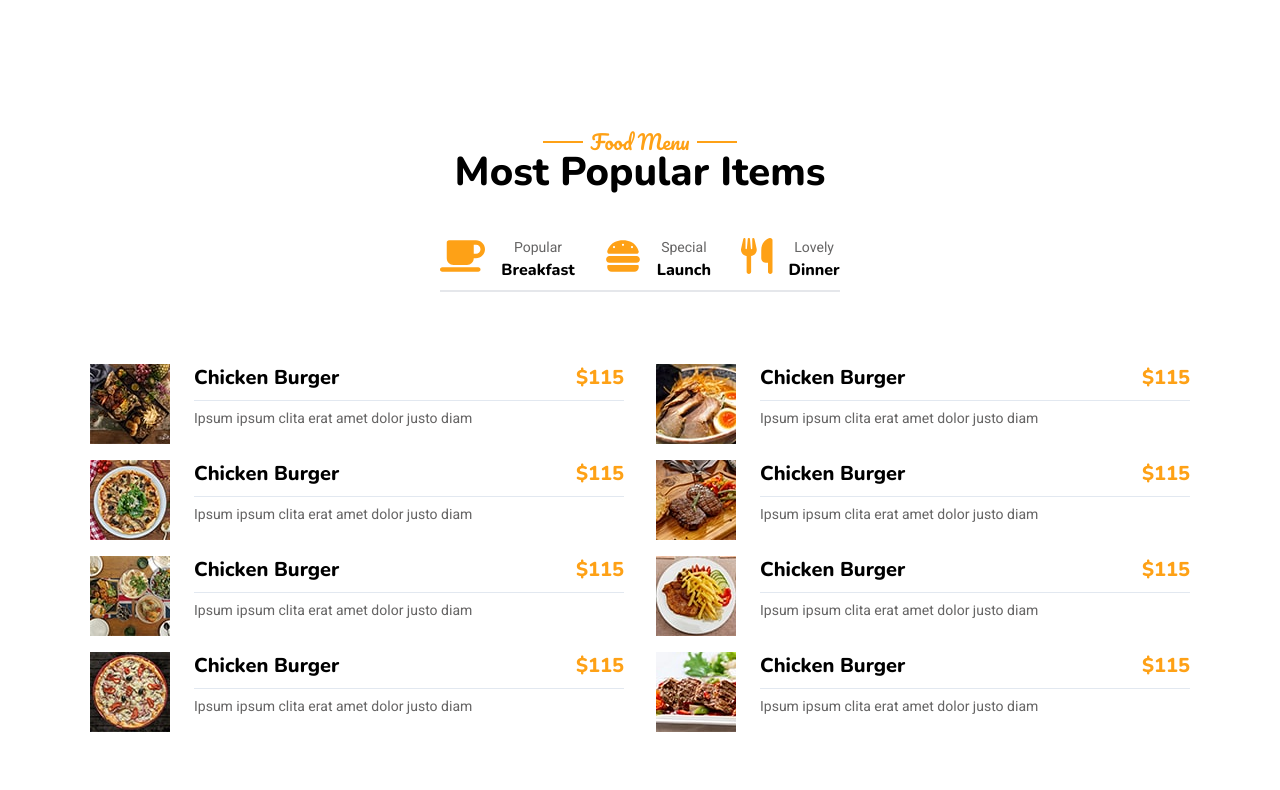
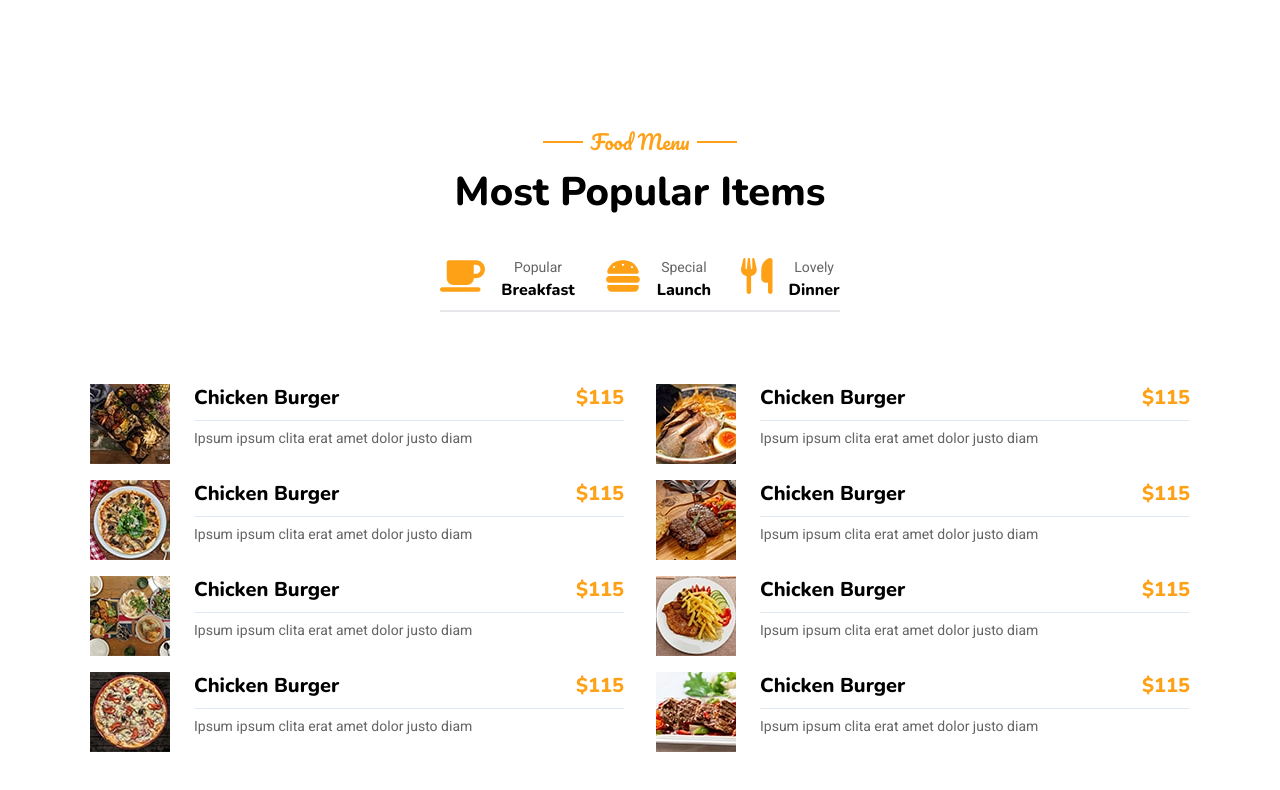
Before and after one commit to ms-moradi/Restuarant, a Next.js app: page / in a window 1280 px wide. Shown: the part 1810-2600 px from the top of the page. Built offline with nearby package versions, Linux system fonts and the light colour scheme; what tw-elements would draw is missing.

Commit message:
add div container and style

```diff
--- a/src/component/title/title.jsx
+++ b/src/component/title/title.jsx
@@ -3,14 +3,14 @@ import { pacifico, nunito } from "../../analytics/font/fonts";
 
 const Title =({title, header})=>{
     return(
-        <>
+        <div className="flex flex-col items-center gap-5">
             <div className="flex justify-center items-center gap-2">
                 <div className="w-[40px] h-[2px] bg-[#fea116]"></div>
                 <h5 className={`${pacifico.className} text-xl text-[#fea116] font-normal`}>{title}</h5>
                 <div className="w-[40px] h-[2px] bg-[#fea116]"></div>
             </div>
             <h1 className={`${nunito.className} text-2xl lg:text-[40px] font-extrabold`}>{header}</h1>
-        </>
+        </div>
     )
 }
 
```
